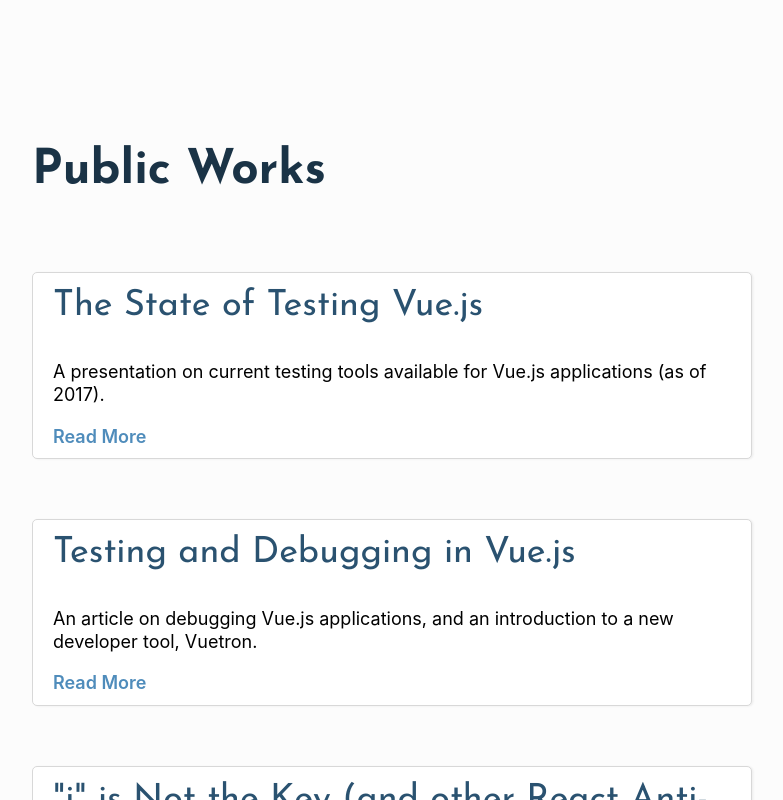
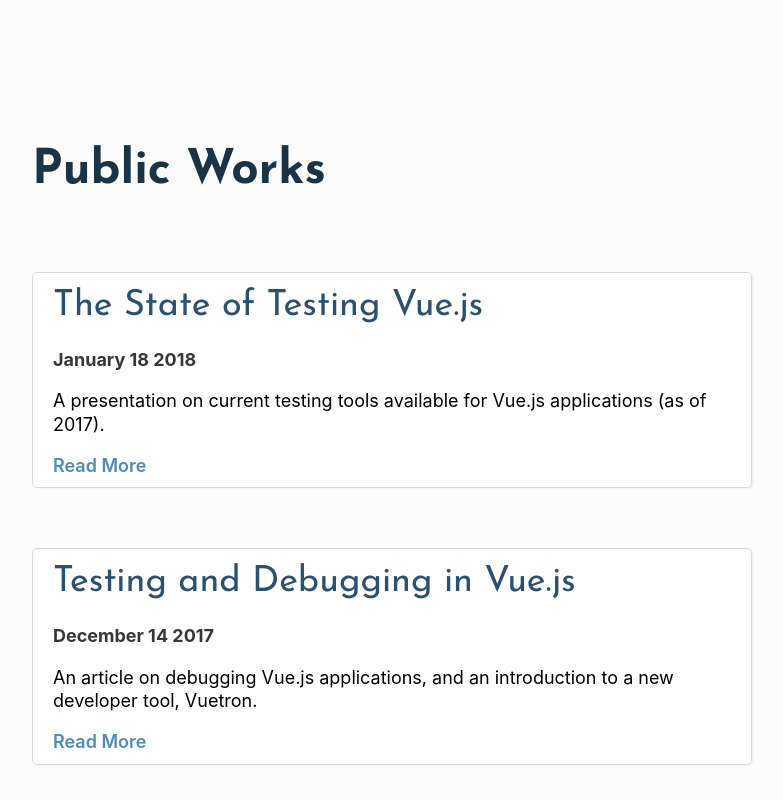
Before and after one commit to sbarli/tumbaa, a React (Create React App) app: page /blog in a window 1280 px wide. Shown: the top 800 px of the page, without its empty margins (248-1031 px from the left). Built offline with nearby package versions, Linux system fonts and the light colour scheme.

Commit message:
(add)  ✏️  publishDate to display

```diff
--- a/src/components/BlogPost/BlogPost.jsx
+++ b/src/components/BlogPost/BlogPost.jsx
@@ -1,20 +1,24 @@
 import React from 'react';
+import moment from 'moment';
 import PropTypes from 'prop-types';
 
 import Link from '../../libs/ui/Link/Link';
 import Group from '../../libs/ui/Group/Group';
 import Header from '../../libs/ui/Header/Header';
 import Section from '../../libs/ui/Section/Section';
+import Paragraph from '../../libs/ui/Paragraph/Paragraph';
 
 const BlogPost = ({
   id,
   title,
+  linkTo,
   content,
-  linkTo,
+  publishDate,
 }) => (
   <Group>
-    <Section key={id}>
-      <Header size="h2" removeMarginTop>{title}</Header>
+    <Section>
+      <Header size="h2" removeMarginTop removeMarginBottom>{title}</Header>
+      <Paragraph content={`<strong>${moment(publishDate).format('MMMM DD YYYY')}</strong>`} isHTML />
       <div dangerouslySetInnerHTML={{ __html: content }} />
       {linkTo && <Link linkTo={linkTo}>Read More</Link>}
     </Section>
```
